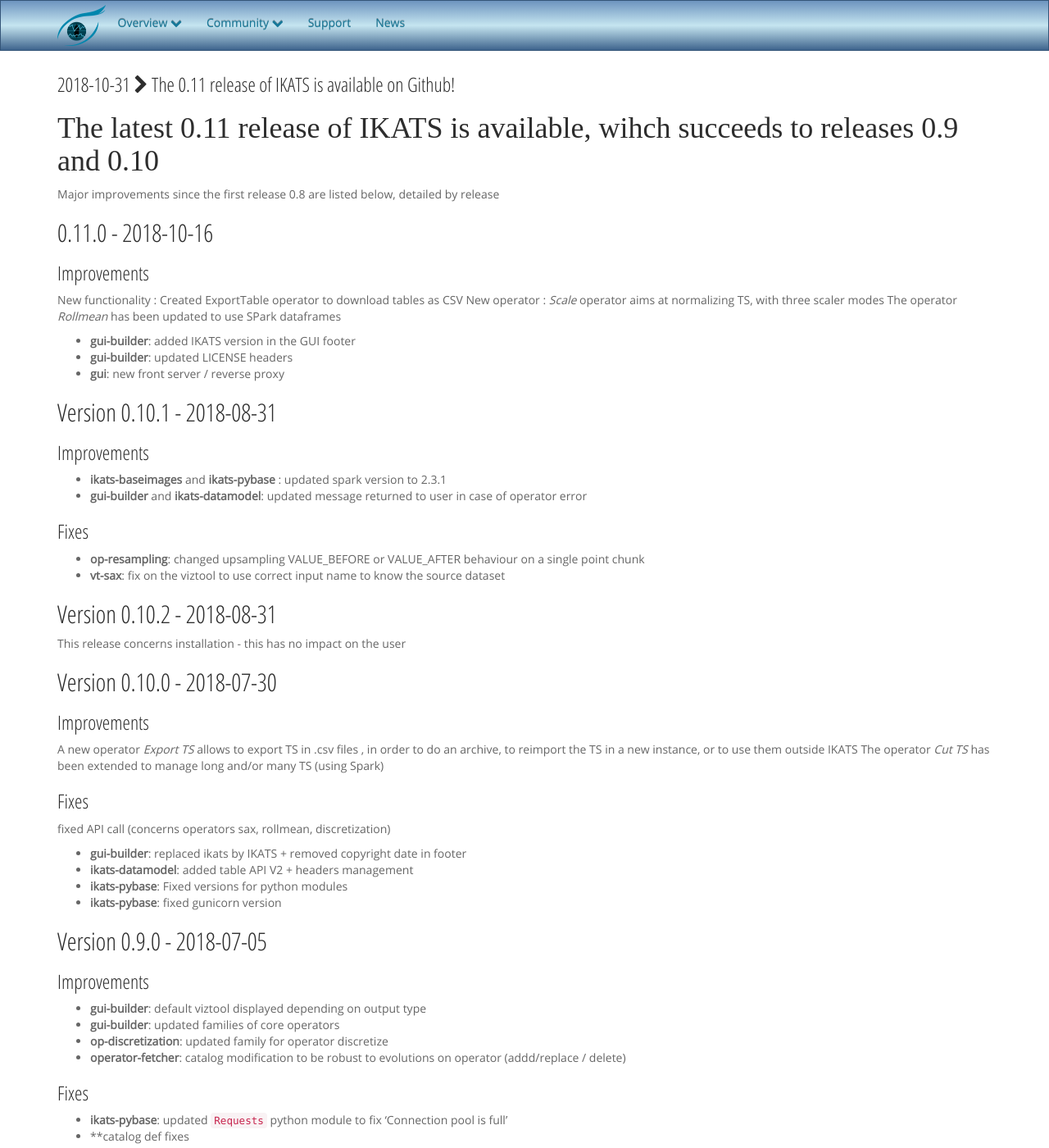
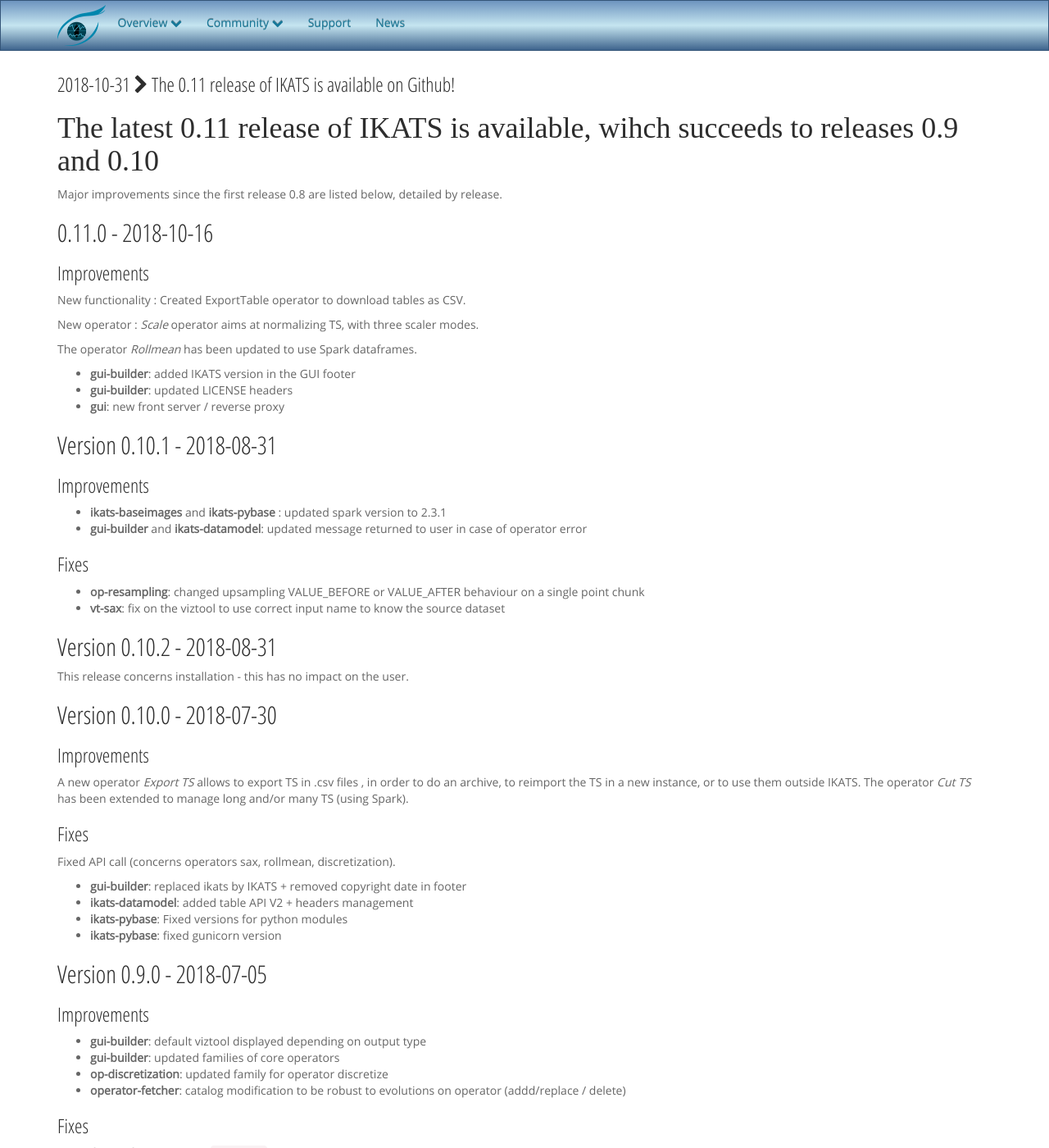
Before and after one commit to IKATS/ikats.github.io, a Jekyll site: the page built from _posts/2018-10-31-Announcement _v0.11.0.md, in a window 1280 px wide and 1400 px high. Shown: the whole window at 82% size. Built offline with Jekyll 4.4.1, drawn with Linux system fonts in a browser that asks for light colours; some web fonts are replaced.

```diff
--- a/_posts/2018-10-31-Announcement _v0.11.0.md
+++ b/_posts/2018-10-31-Announcement _v0.11.0.md
@@ -8,16 +8,18 @@ categories: website
 The latest 0.11 release of IKATS is available, wihch succeeds to releases 0.9 and 0.10
 ========================================================================================
 
-Major improvements since the first release 0.8 are listed below, detailed by release
+Major improvements since the first release 0.8 are listed below, detailed by release.
 
 
 ## 0.11.0 - 2018-10-16
 
 ### Improvements
 
-New functionality : Created ExportTable operator to download tables as CSV
-New operator : *Scale* operator aims at normalizing TS, with three scaler modes
-The operator *Rollmean* has been updated to use SPark dataframes
+New functionality : Created ExportTable operator to download tables as CSV.
+
+New operator : *Scale* operator aims at normalizing TS, with three scaler modes.
+
+The operator *Rollmean* has been updated to use Spark dataframes.
 
 * **gui-builder**: added IKATS version in the GUI footer
 * **gui-builder**: updated LICENSE headers
@@ -37,18 +39,18 @@ The operator *Rollmean* has been updated to use SPark dataframes
 
 ## Version 0.10.2 - 2018-08-31
 
-This release concerns installation - this has no impact on the user
+This release concerns installation - this has no impact on the user.
 
 ## Version 0.10.0 - 2018-07-30
 
 ### Improvements
-A new operator *Export TS*  allows to export TS in .csv files , in order to do an archive, to reimport the TS in a new instance, or to use them outside IKATS
-The operator *Cut TS* has been extended to manage long and/or many TS (using Spark)
+A new operator *Export TS*  allows to export TS in .csv files , in order to do an archive, to reimport the TS in a new instance, or to use them outside IKATS.
+The operator *Cut TS* has been extended to manage long and/or many TS (using Spark).
 
 
 ### Fixes
 
-fixed API call (concerns operators sax, rollmean, discretization)
+Fixed API call (concerns operators sax, rollmean, discretization).
 * **gui-builder**: replaced ikats by IKATS + removed copyright date in footer
 * **ikats-datamodel**: added table API  V2 + headers management
 * **ikats-pybase**: Fixed versions for python modules
@@ -67,7 +69,7 @@ fixed API call (concerns operators sax, rollmean, discretization)
 ### Fixes
 
 * **ikats-pybase**: updated `Requests` python module to fix 'Connection pool is full'
-* **catalog def fixes
+* **catalog def fixes**
 
 
 The sandbox to test IKATS has evolved in the same way and embeds the same fixes and evolutions than the versions above as far as it is concerned.
```
